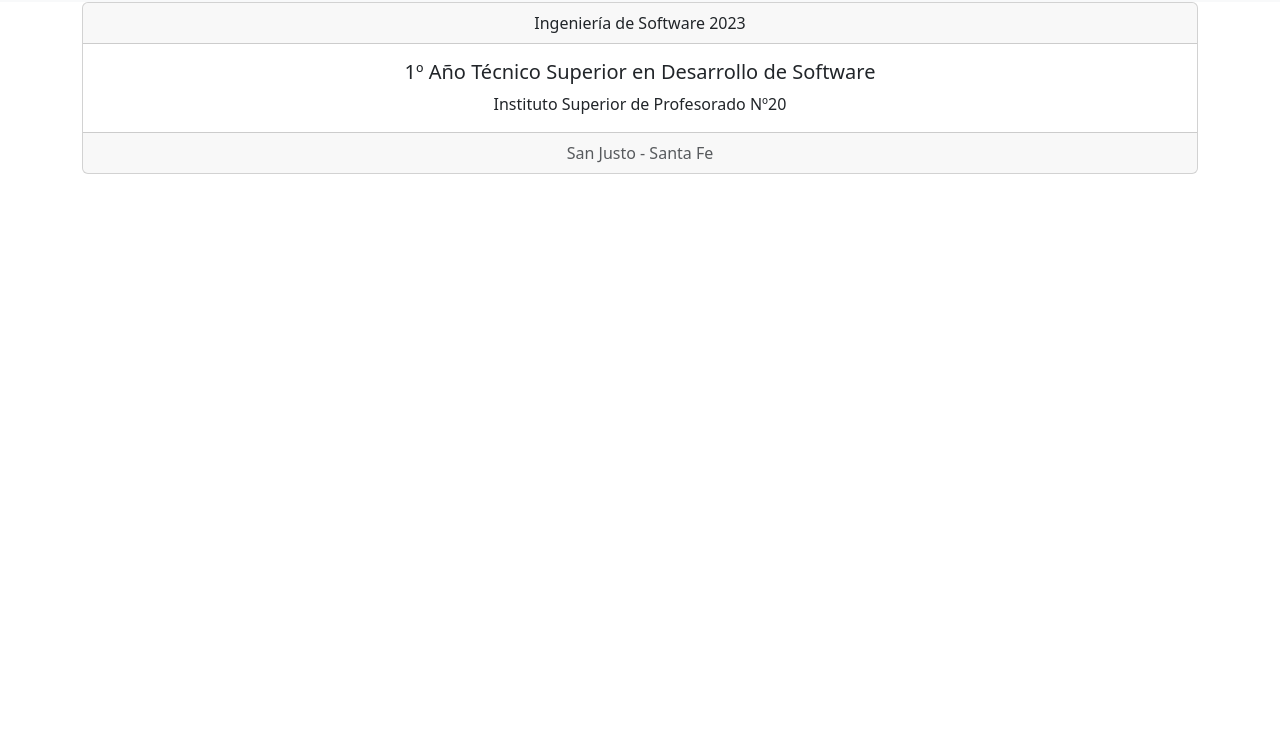
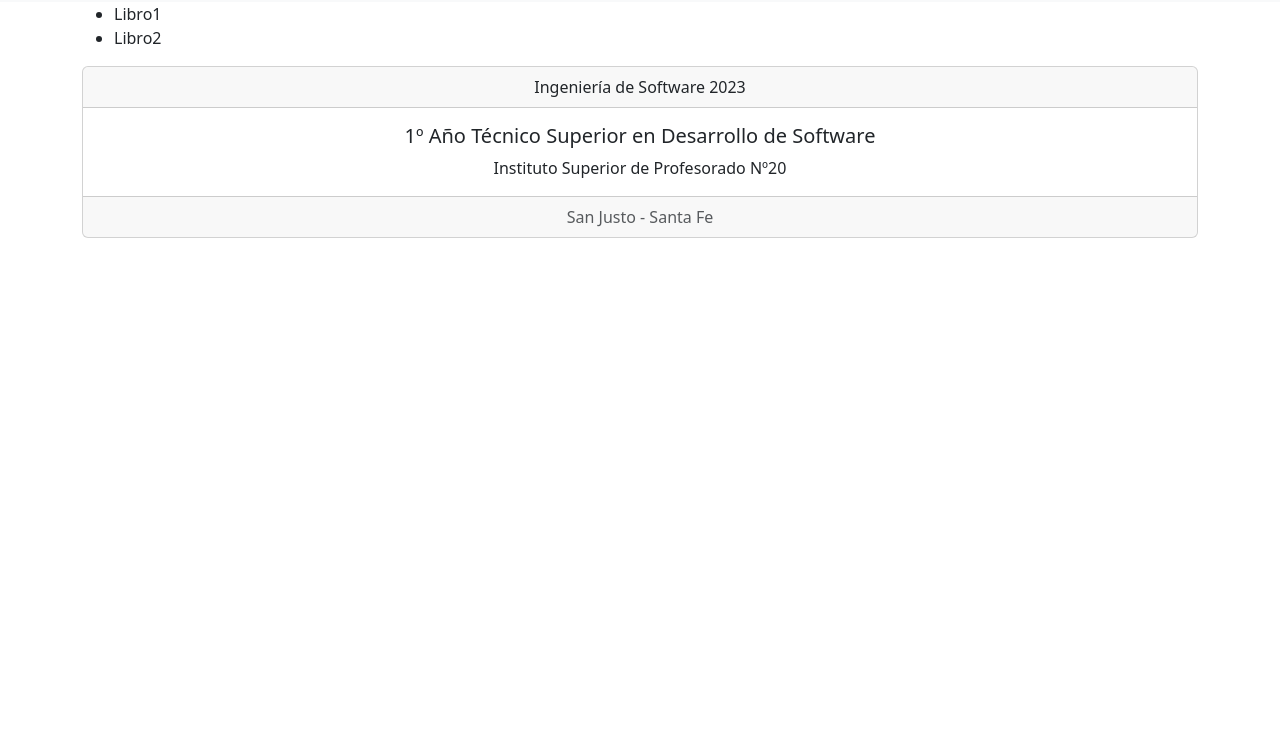
Before and after one commit to aleramirezsj/SitioWebLibros, a plain HTML site: page index.html in a window 1280 px wide. Shown: the part 54-800 px from the top of the page. Drawn offline with nearby package versions, Linux system fonts and the light colour scheme.

Commit message:
prueba inyectar libros

```diff
--- a/index.html
+++ b/index.html
@@ -6,6 +6,7 @@
     <link href="https://cdn.jsdelivr.net/npm/bootstrap@5.3.0/dist/css/bootstrap.min.css" rel="stylesheet" integrity="sha384-9ndCyUaIbzAi2FUVXJi0CjmCapSmO7SnpJef0486qhLnuZ2cdeRhO02iuK6FUUVM" crossorigin="anonymous">
     <script src="https://cdn.jsdelivr.net/npm/bootstrap@5.3.0/dist/js/bootstrap.bundle.min.js" integrity="sha384-geWF76RCwLtnZ8qwWowPQNguL3RmwHVBC9FhGdlKrxdiJJigb/j/68SIy3Te4Bkz" crossorigin="anonymous"></script>
     <script type="module" src="js/firebase.js"></script>
+    <script type="module" src="js/app.js"></script>
     <title>Biblioteca ISP20</title>
 </head>
 <body>
@@ -29,7 +30,7 @@
             </div>
           </nav>
     </header>
-    <main>
+    <main class="container" id="contenedorLibros">
 
     </main>
     <footer class="container">
--- /dev/null
+++ b/js/app.js
@@ -0,0 +1,13 @@
+console.log("el archivo javascript ya está importado");
+
+const urlApi="https://biblioisp20-92ed.restdb.io/rest/libros?apikey=2c677ccf2cb62a940092248e128001983dab0";
+
+const libros = {
+    listarLibros: ()=>{
+        //tomamos la referencia del contenedor donde se mostrarán los libros
+        const contenedor=document.getElementById("contenedorLibros");
+        const books="<ul><li> Libro1 <li>Libro2 </ul>";
+        contenedor.innerHTML=books;
+    }
+}
+libros.listarLibros();
```
